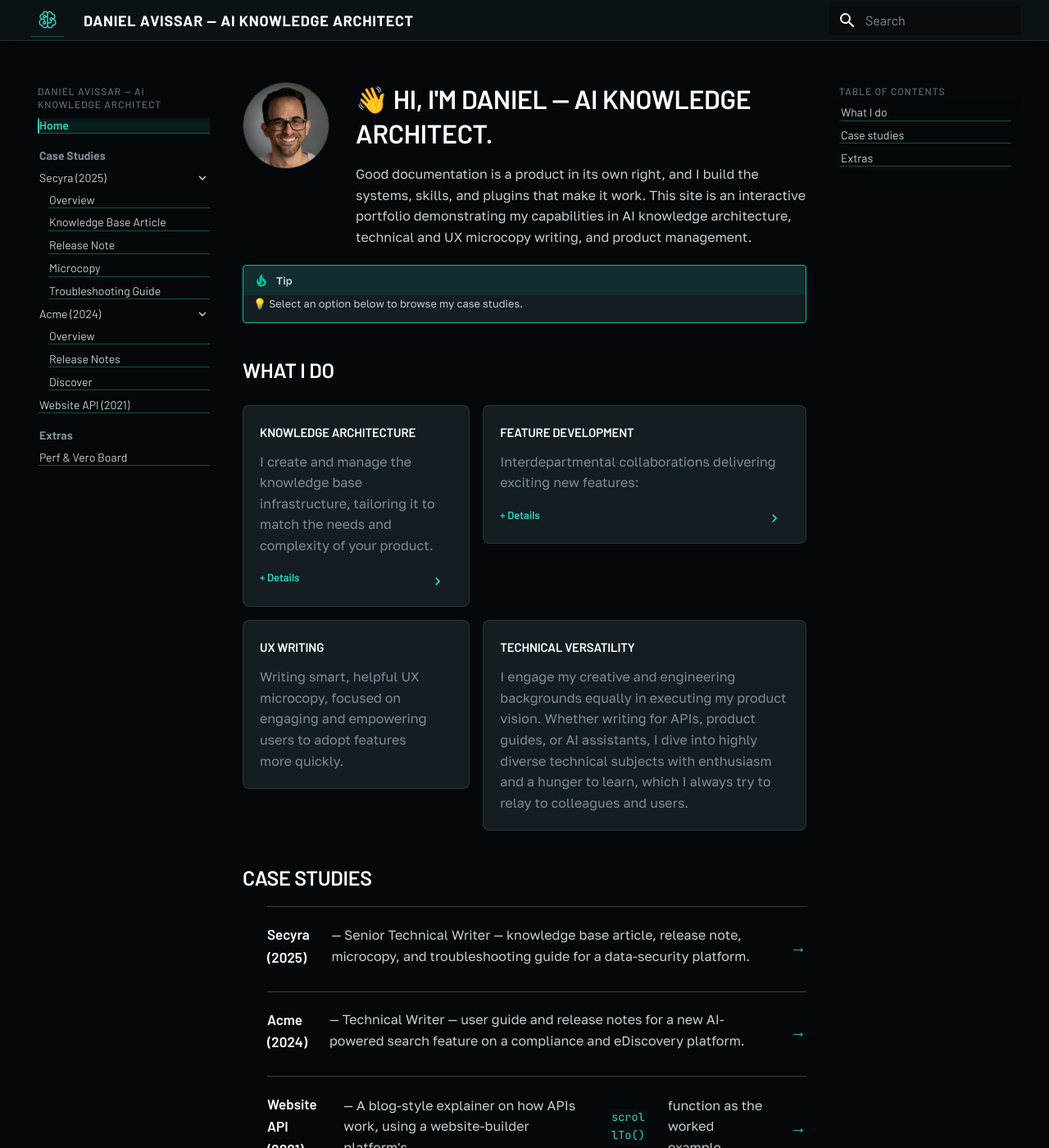
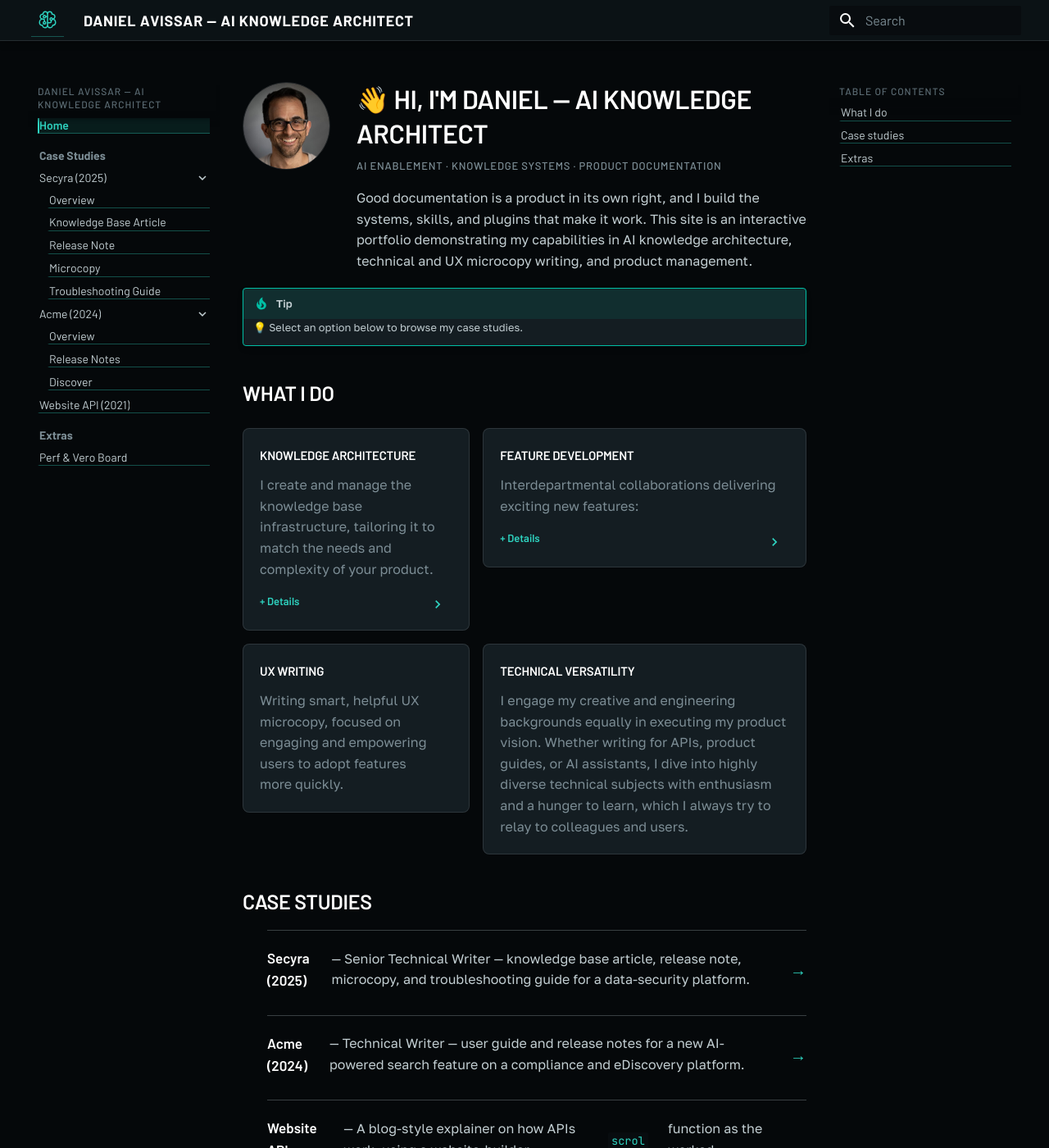
Before and after one commit to iiimonfiiire/daniel-avissar-portfolio, an MkDocs documentation site: the page built from docs/index.md, in a window 1280 px wide and 1400 px high. Shown: the whole window at 82% size. Built offline with MkDocs 1.6.1 and Material for MkDocs 9.7.7, drawn with Linux system fonts in a browser that asks for light colours.

Commit message:
Drop hero period, add AI Enablement/Knowledge Systems/Documentation kicker
Keeps the warm "Hi, I'm Daniel" framing (pairs better with the new
headshot than a formal name/title masthead would) but adds the
broader positioning as a small tracked-caps subtitle under the H1.

Co-Authored-By: Claude Sonnet 5 <noreply@anthropic.com>
Claude-Session: https://claude.ai/code/session_01CMYMMTHiFtCLsuz2LbpPuw

```diff
--- a/docs/index.md
+++ b/docs/index.md
@@ -3,7 +3,9 @@
 
 <div class="cs-hero__text" markdown>
 
-# 👋 Hi, I'm Daniel — AI Knowledge Architect.
+# 👋 Hi, I'm Daniel — AI Knowledge Architect
+
+<span class="cs-hero__kicker">AI Enablement · Knowledge Systems · Product Documentation</span>
 
 Good documentation is a product in its own right, and I build the systems, skills, and plugins that make it work. This site is an interactive portfolio demonstrating my capabilities in AI knowledge architecture, technical and UX microcopy writing, and product management.
 
--- a/docs/stylesheets/carcharias-material-overrides.css
+++ b/docs/stylesheets/carcharias-material-overrides.css
@@ -256,6 +256,17 @@
   margin: 0;
 }
 
+.cs-hero__kicker {
+  display: block;
+  margin-top: -8px;
+  font-family: var(--font-ui);
+  font-weight: var(--weight-medium);
+  text-transform: uppercase;
+  letter-spacing: 0.06em;
+  font-size: var(--text-sm);
+  color: var(--text-muted);
+}
+
 .cs-hero__text > p {
   margin: 0;
   max-width: 68ch;
```
